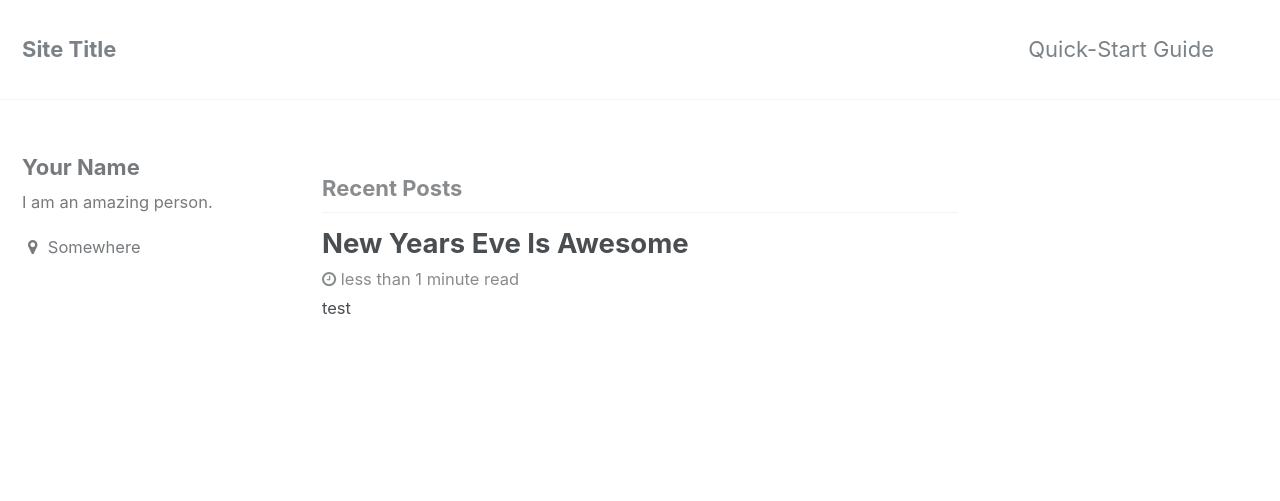
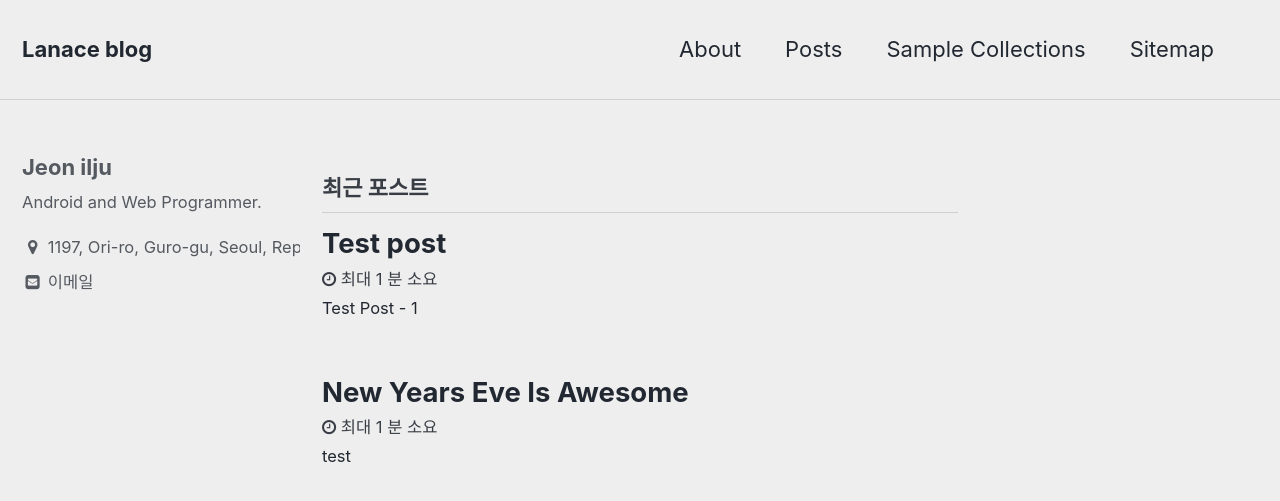
Before and after one commit to Lanace/lanace.github.io, a Jekyll site: the page built from index.html, in a window 1280 px wide and 900 px high. Shown: the top 501 px of the window. Built offline with Jekyll 4.4.1, drawn with Linux system fonts in a browser that asks for light colours; the list of posts is cut into pages by our own code; some of the changed text lies outside the part shown.

Commit message:
테스트용 Post 작성

```diff
--- a/_config.yml
+++ b/_config.yml
@@ -5,17 +5,17 @@
 # For technical reasons, this file is *NOT* reloaded automatically when you use
 # `jekyll serve`. If you change this file, please restart the server process.
 
-minimal_mistakes_skin    : "default" # "air", "contrast", "dark", "dirt", "mint", "sunrise"
+minimal_mistakes_skin    : "air" # "air", "contrast", "dark", "dirt", "mint", "sunrise"
 
 # Site Settings
-locale                   : "en"
-title                    : "Site Title"
+locale                   : "ko"
+title                    : "Lanace blog"
 title_separator          : "-"
-name                     : "Your Name"
-description              : "An amazing website."
+name                     : "Jeon ilju"
+description              : "Lanace's blog"
 url                      : # the base hostname & protocol for your site e.g. "https://mmistakes.github.io"
 baseurl                  : # the subpath of your site, e.g. "/blog"
-repository               : # GitHub username/repo-name e.g. "mmistakes/minimal-mistakes"
+repository               : "Lanace/lanace.github.io" # GitHub username/repo-name e.g. "mmistakes/minimal-mistakes"
 teaser                   : # path of fallback teaser image, e.g. "/assets/images/500x300.png"
 # breadcrumbs            : false # true, false (default)
 words_per_minute         : 200
@@ -83,11 +83,11 @@ analytics:
 
 # Site Author
 author:
-  name             : "Your Name"
+  name             : "Jeon ilju"
   avatar           : # path of avatar image, e.g. "/assets/images/bio-photo.jpg"
-  bio              : "I am an amazing person."
-  location         : "Somewhere"
-  email            :
+  bio              : "Android and Web Programmer."
+  location         : "1197, Ori-ro, Guro-gu, Seoul, Republic of Korea"
+  email            : "lanace93@gmail.com"
   uri              :
   bitbucket        :
   codepen          :
@@ -248,6 +248,6 @@ defaults:
       layout: single
       author_profile: true
       read_time: true
-      comments: # true
+      comments: true
       share: true
       related: true
--- a/_data/navigation.yml
+++ b/_data/navigation.yml
@@ -1,12 +1,10 @@
 # main links
 main:
-  - title: "Quick-Start Guide"
-    url: https://mmistakes.github.io/minimal-mistakes/docs/quick-start-guide/
-  # - title: "About"
-  #   url: https://mmistakes.github.io/minimal-mistakes/about/
-  # - title: "Sample Posts"
-  #   url: /year-archive/
-  # - title: "Sample Collections"
-  #   url: /collection-archive/
-  # - title: "Sitemap"
-  #   url: /sitemap/
+  - title: "About"
+    url: https://mmistakes.github.io/minimal-mistakes/about/
+  - title: "Posts"
+    url: /year-archive/
+  - title: "Sample Collections"
+    url: /collection-archive/
+  - title: "Sitemap"
+    url: /sitemap/
```
Also changed, not shown: _posts/2018-06-21-Test Post.md (added, +9 -0 lines).
